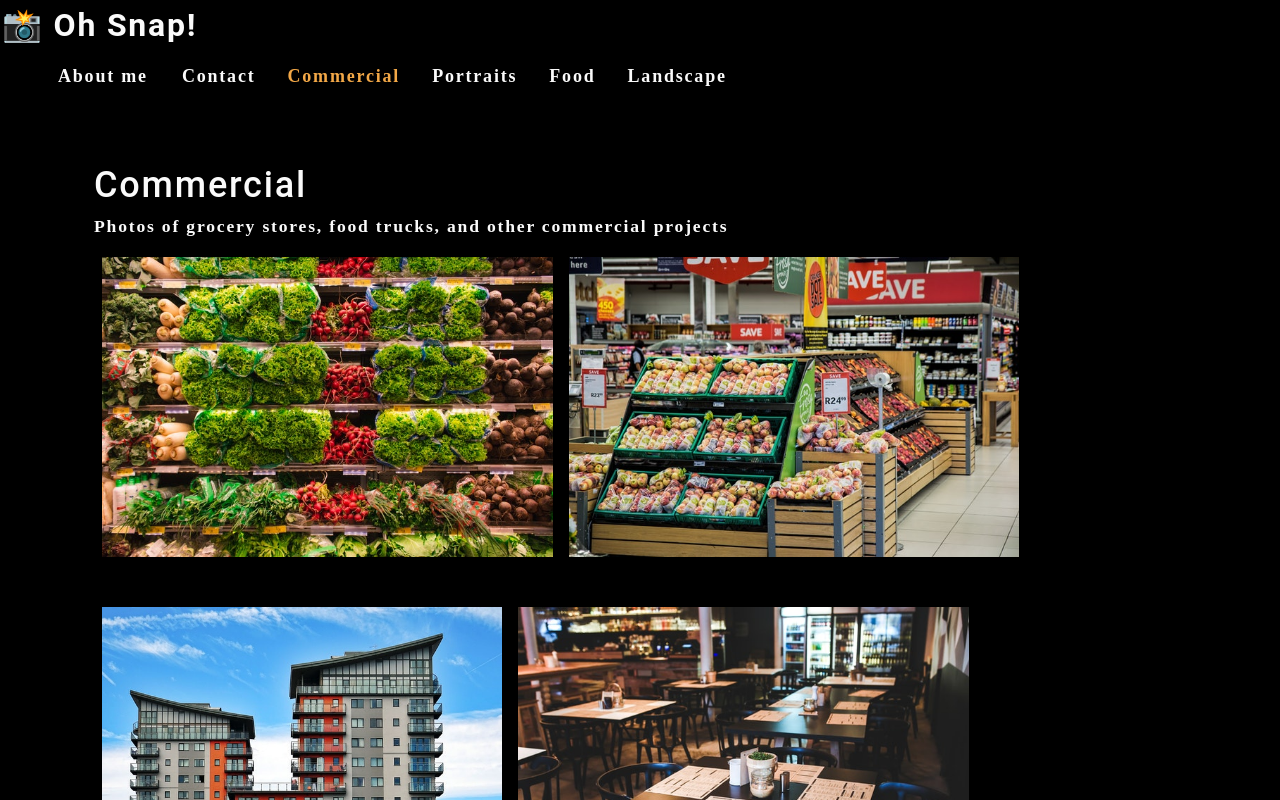
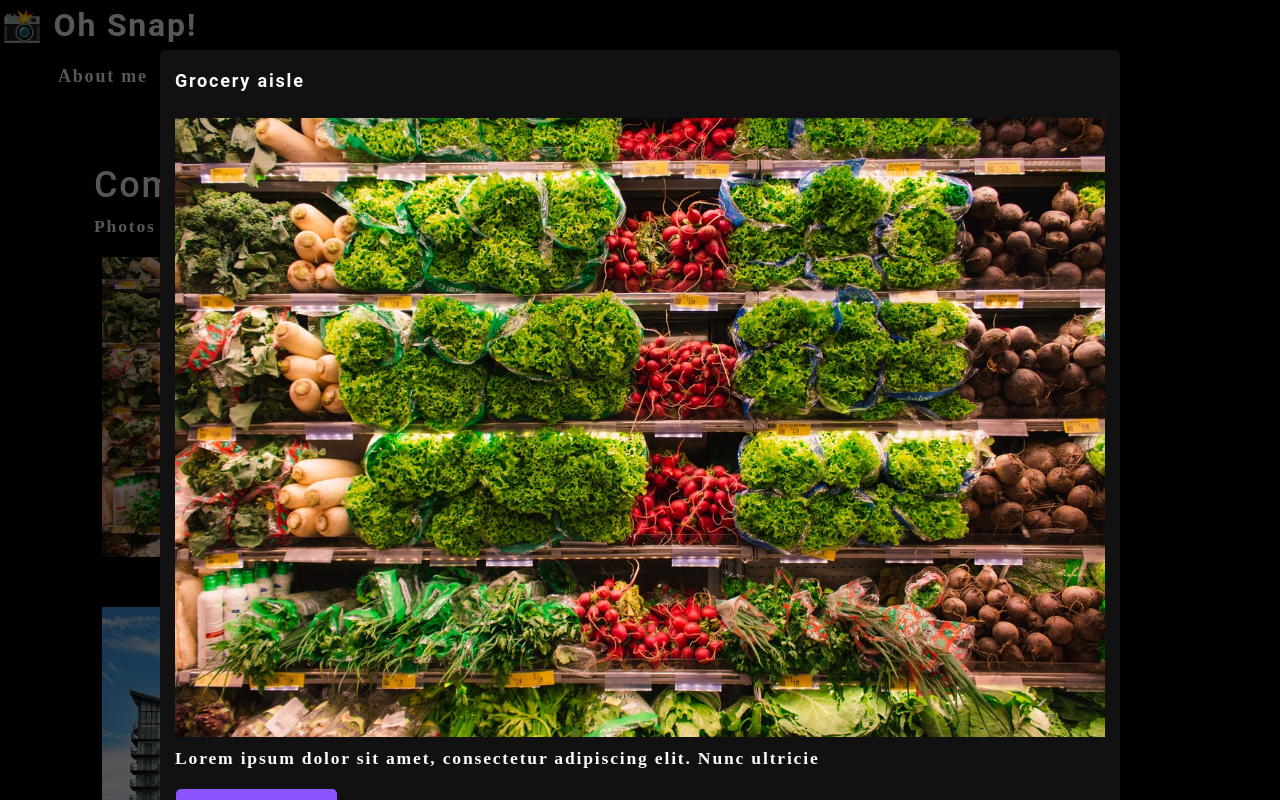
Before and after one commit to violanerd/photo-port, a React (Create React App) app: page / in a window 1280 px wide. Both pictures are taken after a click on the picture 327 px from the left and 406 px from the top of the page. Shown: the top 800 px of the page. Built offline with nearby package versions, Linux system fonts and the light colour scheme.

Commit message:
added modal

```diff
--- /dev/null
+++ b/src/components/Modal/index.js
@@ -0,0 +1,21 @@
+import React from 'react';
+
+
+function Modal({currentPhoto, onClose}){
+    const {name, category, description, index} = currentPhoto;
+    return(
+        <div className="modalBackdrop">
+            <div className="modalContainer">
+                <h3 className="modalTitle">{name}</h3>
+                <img src={require(`../../assets/large/${category}/${index}.jpg`)} alt="current category" />
+                <p>
+                {description}
+                </p>
+                <button type="button" onClick={onClose}>
+                Click me to close
+                </button>
+        </div>
+    </div>
+    )
+}
+export default Modal;
--- a/src/components/PhotoList/index.js
+++ b/src/components/PhotoList/index.js
@@ -1,7 +1,11 @@
 import React, {useState} from 'react'
+import Modal from '../Modal';
 
 
 function PhotoList(props){
+
+    const [currentPhoto, setCurrentPhoto] = useState();
+    const [isModalOpen, setIsModalOpen] = useState(false);
     const [photos] = useState([
         {
           name: 'Grocery aisle',
@@ -100,14 +104,21 @@
         },
       ]);
     const currentPhotos = photos.filter((photo) => photo.category === props.category);
+    const toggleModal = (image, i) => {
+      console.log(image)
+      setCurrentPhoto({...image, index: i});
+      setIsModalOpen(!isModalOpen)
+    }
     return(
         <div>
+          {isModalOpen && <Modal currentPhoto={currentPhoto} onClose={toggleModal} />}
         <div className="flex-row">
             {currentPhotos.map((image, i) => (
                 <img
                 src={require(`../../assets/small/${props.category}/${i}.jpg`)}//had to remove the default property
                 alt={image.name}
                 className="img-thumbnail mx-1"
+                onClick={()=> toggleModal(image, i)}
                 key={image.name}
                 />
             ))}
```
